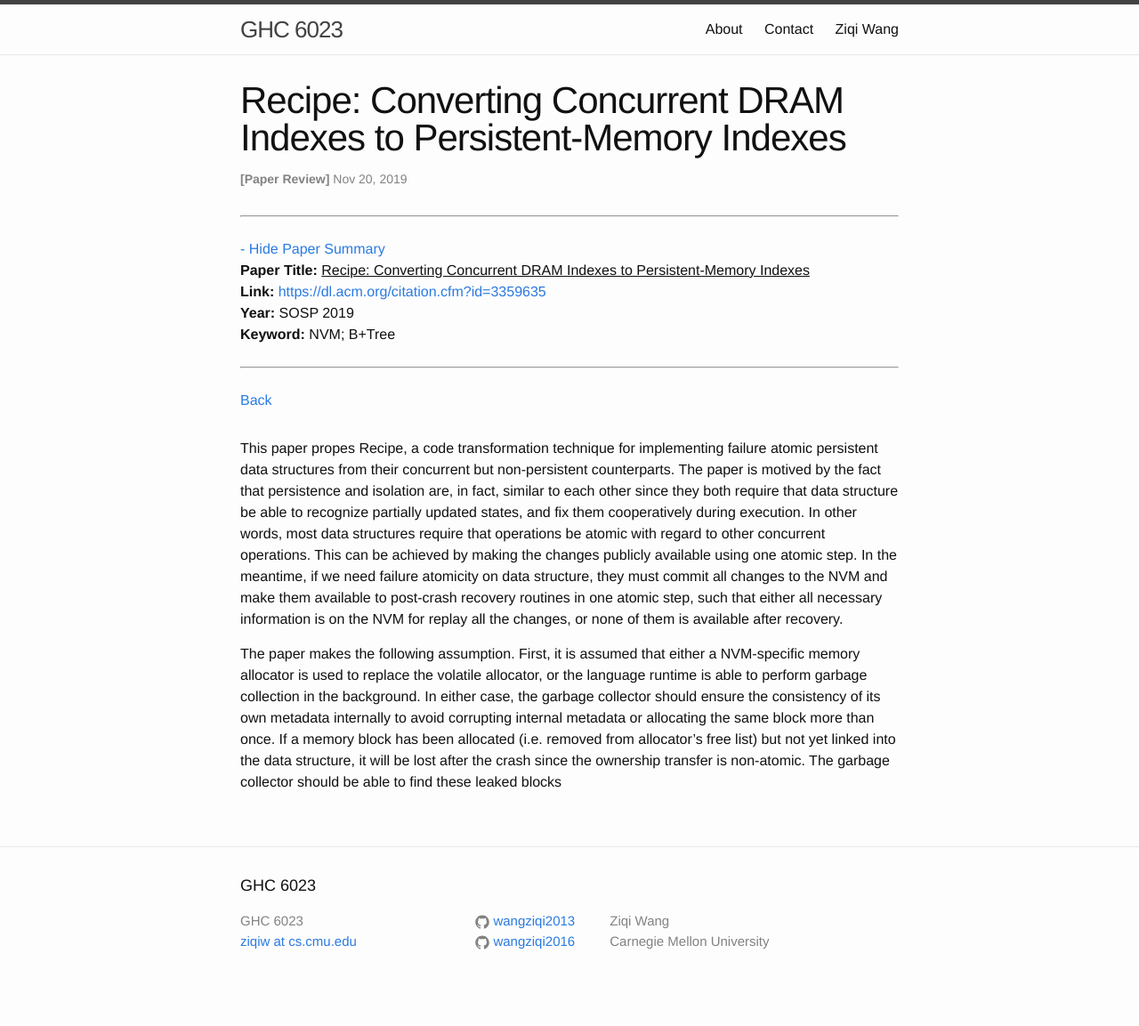
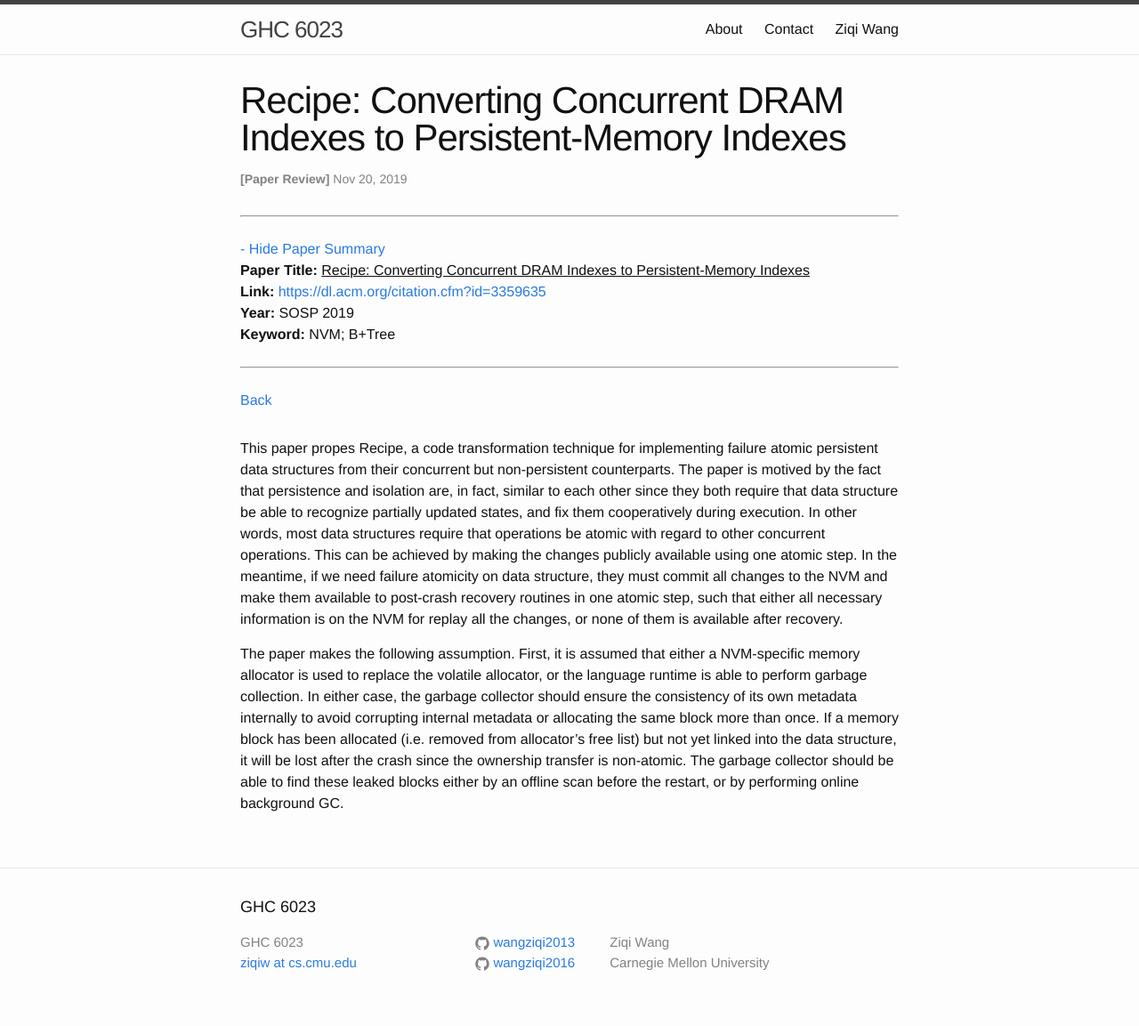
Before and after one commit to wangziqi2013/wangziqi2013.github.io, a Jekyll site: the page built from _posts/2019-11-19-recipe.markdown, in a window 1280 px wide. Shown: the whole page at 89% size. Built offline with Jekyll 4.4.1, drawn with Linux system fonts in a browser that asks for light colours; before the commit the page ends 1129 px from its top, so only the background shows below that.

Commit message:
Finish first assumption

```diff
--- a/_posts/2019-11-19-recipe.markdown
+++ b/_posts/2019-11-19-recipe.markdown
@@ -23,8 +23,9 @@ to the NVM and make them available to post-crash recovery routines in one atomic
 information is on the NVM for replay all the changes, or none of them is available after recovery.
 
 The paper makes the following assumption. First, it is assumed that either a NVM-specific memory allocator is used
-to replace the volatile allocator, or the language runtime is able to perform garbage collection in the background.
-In either case, the garbage collector should ensure the consistency of its own metadata internally to avoid corrupting
-internal metadata or allocating the same block more than once. If a memory block has been allocated (i.e. removed
-from allocator's free list) but not yet linked into the data structure, it will be lost after the crash since the ownership
-transfer is non-atomic. The garbage collector should be able to find these leaked blocks
+to replace the volatile allocator, or the language runtime is able to perform garbage collection. In either case, the
+garbage collector should ensure the consistency of its own metadata internally to avoid corrupting internal metadata or
+allocating the same block more than once. If a memory block has been allocated (i.e. removed from allocator's free list)
+but not yet linked into the data structure, it will be lost after the crash since the ownership transfer is non-atomic.
+The garbage collector should be able to find these leaked blocks either by an offline scan before the restart, or
+by performing online background GC.
```
